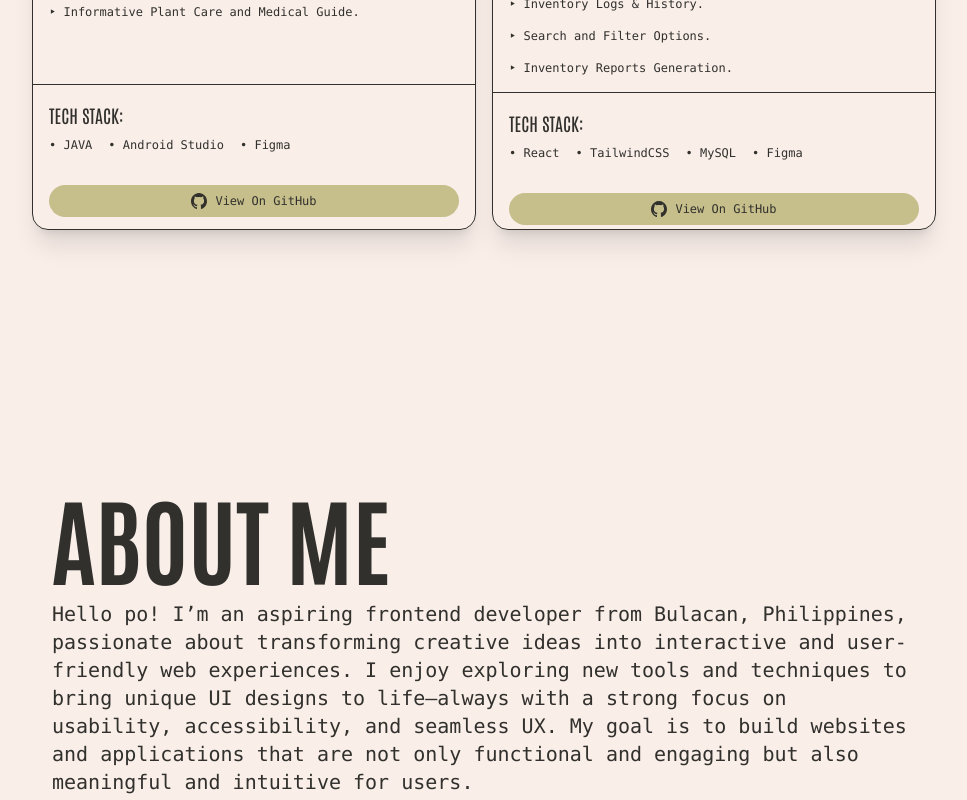
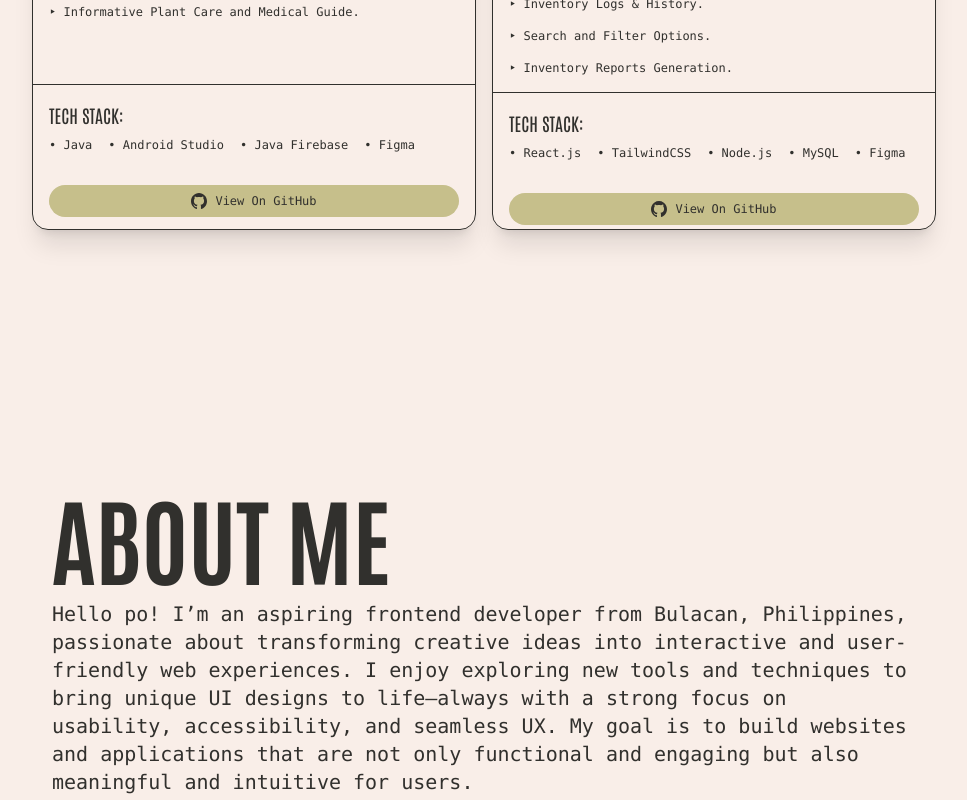
Before and after one commit to JaeYangLee/jian-lee-ramos-portfolio, a React (Vite) app: page / in a window 1280 px wide. Shown: the part 1320-2120 px from the top of the page, without its empty margins (156-1123 px from the left). Built offline with nearby package versions, Linux system fonts and the light colour scheme.

Commit message:
Finished Deployment

```diff
--- a/index.html
+++ b/index.html
@@ -2,7 +2,7 @@
 <html lang="en">
   <head>
     <meta charset="UTF-8" />
-    <link rel="icon" type="image/svg+xml" href="" />
+    <link rel="icon" type="image/svg+xml" href="assets/JLR*-sample-logo.svg" />
     <meta name="viewport" content="width=device-width, initial-scale=1.0" />
     <title>Jian Lee Ramos</title>
   </head>
--- a/package.json
+++ b/package.json
@@ -1,4 +1,5 @@
 {
+  "homepage": "https://JaeYangLee.github.io/jian-lee-ramos-portfolio",
   "name": "jian-lee-ramos-portfolio",
   "private": true,
   "version": "0.0.0",
@@ -14,7 +15,9 @@
     "motion": "^12.16.0",
     "react": "^19.1.0",
     "react-dom": "^19.1.0",
-    "tailwindcss": "^4.1.8"
+    "tailwindcss": "^4.1.8",
+    "predeploy": "npm run build",
+    "deploy": "gh-pages -d build"
   },
   "devDependencies": {
     "@eslint/js": "^9.25.0",
@@ -25,6 +28,7 @@
     "eslint": "^9.25.0",
     "eslint-plugin-react-hooks": "^5.2.0",
     "eslint-plugin-react-refresh": "^0.4.19",
+    "gh-pages": "^6.3.0",
     "globals": "^16.0.0",
     "vite": "^6.3.5"
   }
--- a/src/pages/MyPortfolioPageFive.jsx
+++ b/src/pages/MyPortfolioPageFive.jsx
@@ -111,7 +111,7 @@ function MyPortfolioPageFive() {
             </svg>
           </button>
         </div>
-        <footer className="mt-12 flex flex-row justify-end items-center font-mono text-[8px] text-[#F9EEE8]/50 lg:text-md xl:text-md ">
+        <footer className="mt-12 flex flex-row justify-end items-center font-mono text-[8px] text-[#F9EEE8]/50 lg:text-xs xl:text-xs ">
           © 2025 Jian Lee Ramos. All rights reserved.
         </footer>
       </div>
--- a/src/pages/MyPortfolioPageTwo.jsx
+++ b/src/pages/MyPortfolioPageTwo.jsx
@@ -22,9 +22,10 @@ function MyPortfolioPageTwo() {
             featureOne="‣ Augmented Reality Plant Recognition with detailed botanical Information."
             featureTwo="‣ Augmented Reality Disease diagnosis with detailed botanical Information."
             featureThree="‣ Informative Plant Care and Medical Guide."
-            techStackOne="• JAVA"
+            techStackOne="• Java"
             techStackTwo="• Android Studio"
-            techStackThree="• Figma"
+            techStackThree="• Java Firebase"
+            techStackFour="• Figma"
             projectLink="https://github.com/JaeYangLee/PLANTITOTITA"
           />
           <ProjectDetailCard
@@ -37,10 +38,11 @@ function MyPortfolioPageTwo() {
             featureFour="‣ Inventory Logs & History."
             featureFive="‣ Search and Filter Options."
             featureSix="‣ Inventory Reports Generation."
-            techStackOne="• React"
+            techStackOne="• React.js"
             techStackTwo="• TailwindCSS"
-            techStackFour="• Figma"
-            techStackThree="• MySQL"
+            techStackThree="• Node.js"
+            techStackFour="• MySQL"
+            techStackFive="• Figma"
             projectLink="https://github.com/JaeYangLee/pcg-inventory-system"
           />
         </div>
```
Also changed, not shown: public/assets/JLR*-sample-logo.svg (added), 1 other file (tests, documents, lock files or other folders).
